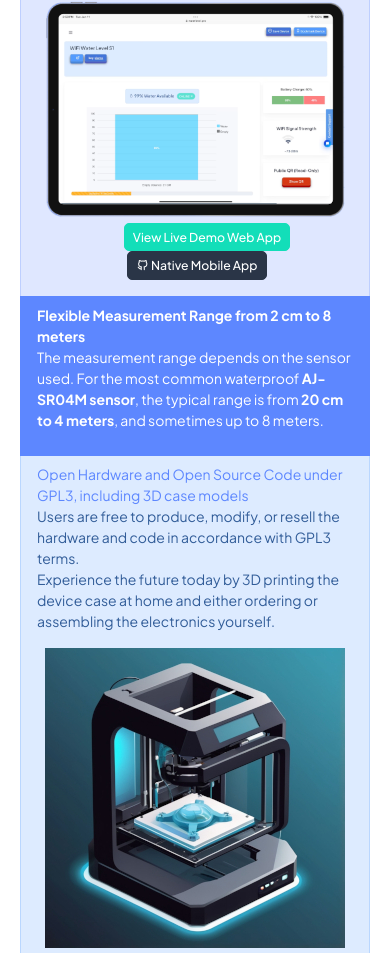
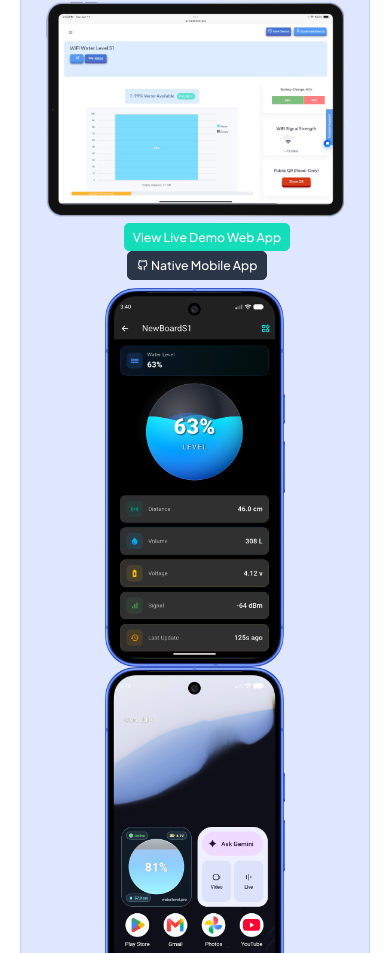
Before and after one commit to rrguardo/WaterLevel.Pro, a Flask app: page /products/1 in a window 390 px wide. Shown: the part 1696-2649 px from the top of the page. Run offline with Flask 3, Linux system fonts and the light colour scheme; data that the repository does not hold is empty; some libraries are stand-ins or nearby versions.

Commit message:
Add mobile app screenshots to README and website
- README: add ToC entry + screenshots in Mobile App section
- index.html: screenshots in mobile app promo block
- s1.html: mobile app screenshots near web app previews
- r1.html: mobile app screenshots near remote control feature

```diff
--- a/templates/index.html
+++ b/templates/index.html
@@ -194,6 +194,10 @@
         {% trans %}Monitor your water level and control your pump from our native mobile app.
         Available for Android, iOS, and desktop platforms.{% endtrans %}
       </p>
+      <div class="text-center my-3">
+        <img src="{{ url_for('static', filename='prod_img/mobile_app1.png') }}" class="img-fluid rounded mx-2" alt="Mobile App Sensor Details" width="220">
+        <img src="{{ url_for('static', filename='prod_img/mobile_app4.png') }}" class="img-fluid rounded mx-2" alt="Mobile App Device Widget" width="220">
+      </div>
       <a href="https://github.com/rrguardo/WaterLevelProMobile" target="_blank" class="btn btn-lg btn-dark fs-3 fw-semibold lh-sm mb-2">
         <i class="ti ti-brand-github"></i> {% trans %}Get the App{% endtrans %}
       </a>
--- a/templates/products/r1.html
+++ b/templates/products/r1.html
@@ -206,6 +206,10 @@
             <div class="text-center my-2">
                 <a class="btn btn-sm btn-dark" href="https://github.com/rrguardo/WaterLevelProMobile" target="_blank"><i class="ti ti-brand-github"></i> {% trans %}Native Mobile App{% endtrans %}</a>
             </div>
+            <div class="text-center my-2">
+              <img src="{{ url_for('static', filename='prod_img/mobile_app1.png') }}" class="img-fluid rounded mx-2" alt="Mobile App Sensor Details" width="180">
+              <img src="{{ url_for('static', filename='prod_img/mobile_app4.png') }}" class="img-fluid rounded mx-2" alt="Mobile App Device Widget" width="180">
+            </div>
         </li>
         <li class="list-group-item list-group-item-action list-group-item-primary">
             <b>{% trans %}Integration with S1 Sensor{% endtrans %}</b><br>
--- a/templates/products/s1.html
+++ b/templates/products/s1.html
@@ -237,6 +237,10 @@
                  <br>
                  <a class="btn btn-sm btn-success ms-4" href="/device_info?public_key=demo">{% trans %}View Live Demo Web App{% endtrans %}</a>
                  <a class="btn btn-sm btn-dark ms-1" href="https://github.com/rrguardo/WaterLevelProMobile" target="_blank"><i class="ti ti-brand-github"></i> {% trans %}Native Mobile App{% endtrans %}</a>
+            </div>
+            <div class="text-center my-2">
+              <img src="{{ url_for('static', filename='prod_img/mobile_app1.png') }}" class="img-fluid rounded mx-2" alt="Mobile App Sensor Details" width="180">
+              <img src="{{ url_for('static', filename='prod_img/mobile_app4.png') }}" class="img-fluid rounded mx-2" alt="Mobile App Device Widget" width="180">
             </div>
         </li>
         <li class="list-group-item list-group-item-action list-group-item-success active ">
```
Also changed, not shown: README.md, static/prod_img/mobile_app1.png (added), static/prod_img/mobile_app4.png (added).
